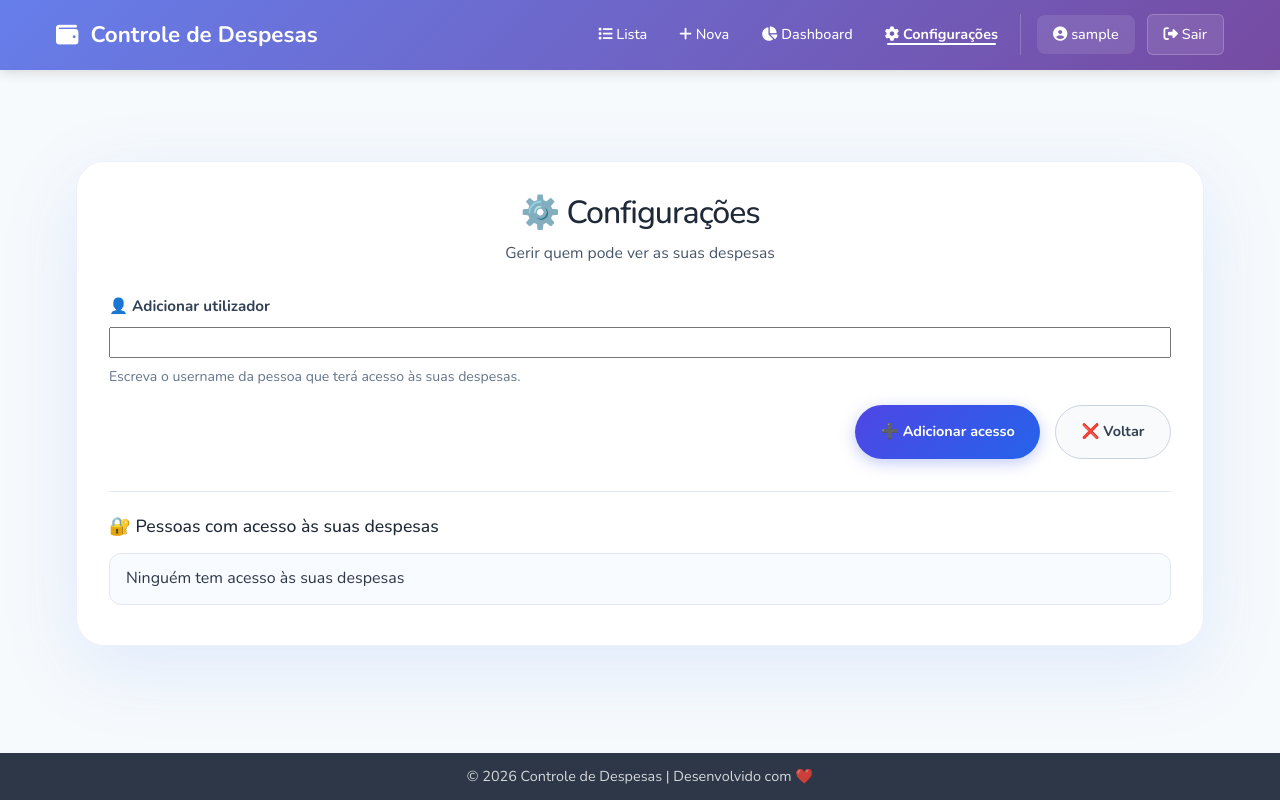
After one commit to bda79/python_despesas, a Django app: page /configuracoes/ in a window 1280 px wide. The commit adds this page. Run offline with Django 5.2, Linux system fonts and the light colour scheme; the visitor is signed in with stand-in values (Sample User, id 1); data that the repository does not hold is empty.

Commit message:
Adicionar Configurações, permite compartilhar com outro user.

```diff
--- a/despesas/expenses/forms.py
+++ b/despesas/expenses/forms.py
@@ -112,3 +112,15 @@ class RegisterForm(UserCreationForm):
             "password1",
             "password2",
         )
+
+
+class CompartilharForm(forms.Form):
+    username = forms.CharField(label="Utilizador")
+
+    def clean_username(self):
+        username = self.cleaned_data["username"]
+
+        try:
+            return User.objects.get(username=username)
+        except User.DoesNotExist:
+            raise forms.ValidationError("Utilizador não encontrado")
--- a/despesas/expenses/templates/base.html
+++ b/despesas/expenses/templates/base.html
@@ -455,6 +455,11 @@
                                    class="{% if request.resolver_match.url_name == 'dashboard' %}active{% endif %}">
                                     <i class="fas fa-chart-pie"></i> Dashboard
                                 </a>
+                                <a href="{% url 'configuracoes' %}"
+                                   title="Configurações"
+                                   class="{% if request.resolver_match.url_name == 'configuracoes' %}active{% endif %}">
+                                    <i class="fas fa-cog"></i> Configurações
+                                </a>
                             </div>
                             <div class="navbar-nav-right">
                                 <span class="navbar-user">
--- /dev/null
+++ b/despesas/expenses/templates/configuracoes.html
@@ -0,0 +1,196 @@
+{% extends "base.html" %}
+{% block title %}
+    Configurações
+{% endblock title %}
+{% block content %}
+    <style>
+.form-container {
+    width: 100%;
+    margin: 0 auto;
+    padding: 2rem 1.25rem 3rem;
+}
+
+.form-card {
+    background: rgba(255,255,255,0.98);
+    border-radius: 28px;
+    box-shadow: 0 22px 80px rgba(50, 112, 255, 0.12);
+    border: 1px solid rgba(102, 126, 234, 0.12);
+    overflow: hidden;
+    padding: 2rem;
+}
+
+.form-header {
+    margin-bottom: 1.8rem;
+    text-align: center;
+}
+
+.form-header h1 {
+    margin-bottom: 0.5rem;
+    font-size: 2rem;
+    letter-spacing: -0.03em;
+    color: #1f2937;
+}
+
+.form-header p {
+    margin: 0;
+    color: #475569;
+    font-size: 0.98rem;
+}
+
+.form-grid {
+    display: grid;
+    gap: 1.4rem;
+}
+
+.form-group {
+    display: grid;
+    gap: 0.5rem;
+}
+
+.form-group label {
+    font-weight: 700;
+    color: #334155;
+    font-size: 0.95rem;
+}
+
+.form-control {
+    width: 100%;
+    background: #f8fbff;
+    border: 1px solid #dbeafe;
+    border-radius: 16px;
+    padding: 0.95rem 1rem;
+    font-size: 0.98rem;
+}
+
+.form-control:focus {
+    outline: none;
+    border-color: #4f46e5;
+    box-shadow: 0 0 0 4px rgba(99, 102, 241, 0.12);
+    background: #ffffff;
+}
+
+.form-errors {
+    background: rgba(248, 113, 113, 0.12);
+    color: #b91c1c;
+    border-radius: 12px;
+    padding: 0.85rem 1rem;
+    font-size: 0.92rem;
+}
+
+.help-text {
+    color: #64748b;
+    font-size: 0.88rem;
+}
+
+.form-actions {
+    display: flex;
+    gap: 0.9rem;
+    justify-content: flex-end;
+    margin-top: 1rem;
+}
+
+.btn {
+    border-radius: 999px;
+    padding: 0.95rem 1.6rem;
+    font-weight: 700;
+}
+
+.btn-primary {
+    background: linear-gradient(135deg, #4f46e5 0%, #2563eb 100%);
+    color: white;
+    border: none;
+}
+
+.btn-secondary {
+    background: #f8fafc;
+    color: #334155;
+    border: 1px solid #cbd5e1;
+}
+
+.list-box {
+    margin-top: 2rem;
+    padding-top: 1.5rem;
+    border-top: 1px solid #e2e8f0;
+}
+
+.list-box h3 {
+    font-size: 1.1rem;
+    margin-bottom: 1rem;
+    color: #1f2937;
+}
+
+.shared-list {
+    list-style: none;
+    padding: 0;
+    margin: 0;
+}
+
+.shared-list li {
+    background: #f8fbff;
+    border: 1px solid #e2e8f0;
+    padding: 0.75rem 1rem;
+    border-radius: 12px;
+    margin-bottom: 0.5rem;
+    display: flex;
+    justify-content: space-between;
+    align-items: center;
+}
+
+.badge {
+    background: rgba(102, 126, 234, 0.12);
+    color: #1e40af;
+    padding: 0.3rem 0.75rem;
+    border-radius: 999px;
+    font-size: 0.85rem;
+}
+    </style>
+    <div class="fade-in">
+        <div class="form-container">
+            <div class="form-card">
+                <div class="form-header">
+                    <h1>⚙️ Configurações</h1>
+                    <p>Gerir quem pode ver as suas despesas</p>
+                </div>
+                <!-- FORM -->
+                <form method="post">
+                    {% csrf_token %}
+                    {% if form.non_field_errors %}
+                        <div class="form-errors">
+                            {% for error in form.non_field_errors %}<p>{{ error }}</p>{% endfor %}
+                        </div>
+                    {% endif %}
+                    <div class="form-grid">
+                        <div class="form-group">
+                            <label>👤 Adicionar utilizador</label>
+                            {{ form.username }}
+                            {% if form.username.errors %}
+                                <div class="form-errors">
+                                    {% for error in form.username.errors %}<p>{{ error }}</p>{% endfor %}
+                                </div>
+                            {% endif %}
+                            <div class="help-text">Escreva o username da pessoa que terá acesso às suas despesas.</div>
+                        </div>
+                    </div>
+                    <div class="form-actions">
+                        <button type="submit" class="btn btn-primary">➕ Adicionar acesso</button>
+                        <a href="{% url 'lista' %}" class="btn btn-secondary">❌ Voltar</a>
+                    </div>
+                </form>
+                <!-- LISTA -->
+                <div class="list-box">
+                    <h3>🔐 Pessoas com acesso às suas despesas</h3>
+                    <ul class="shared-list">
+                        {% for c in compartilhados %}
+                            <li>
+                                <span>{{ c.shared_user.username }}</span>
+                                <span class="badge">tem acesso</span>
+                            </li>
+                        {% empty %}
+                            <li>Ninguém tem acesso às suas despesas</li>
+                        {% endfor %}
+                    </ul>
+                </div>
+            </div>
+        </div>
+    </div>
+{% endblock content %}
--- a/despesas/expenses/templates/lista.html
+++ b/despesas/expenses/templates/lista.html
@@ -411,6 +411,7 @@
                                     <th>Categoria</th>
                                     <th class="valor-col">Valor (€)</th>
                                     <th>Descrição</th>
+                                    <th>Criado por</th>
                                     <th>Ações</th>
                                 </tr>
                             </thead>
@@ -423,6 +424,7 @@
                                         </td>
                                         <td class="valor-col">{{ d.valor|format_currency_pt }}</td>
                                         <td class="descricao-col">{{ d.descricao|truncatechars:80 }}</td>
+                                        <td>{{ d.user.username }}</td>
                                         <td>
                                             <div class="action-buttons">
                                                 <a href="{% url 'editar' d.id %}" class="btn btn-warning btn-sm">Editar</a>
--- a/despesas/expenses/urls.py
+++ b/despesas/expenses/urls.py
@@ -45,6 +45,7 @@ urlpatterns = [
     path("editar/<int:id>/", views.editar_despesa, name="editar"),
     path("apagar/<int:id>/", views.apagar_despesa, name="apagar"),
     path("dashboard/", views.dashboard, name="dashboard"),
+    path("configuracoes/", views.configuracoes, name="configuracoes"),
     # SESSION
     path("keep_alive/", views.keep_alive, name="keep_alive"),
 ]
--- a/despesas/expenses/views.py
+++ b/despesas/expenses/views.py
@@ -2,12 +2,13 @@ from django.http import JsonResponse
 from django.shortcuts import redirect, render, get_object_or_404
 from django.contrib import messages
 from django.contrib.auth import authenticate, login, logout
+from django.contrib.auth.models import User
 from django.contrib.auth.decorators import login_required
 from django.contrib.auth.forms import AuthenticationForm
-from django.db.models import Sum, FloatField
+from django.db.models import Sum, FloatField, Q
 from django.db.models.functions import Cast
-from .forms import DespesaForm, RegisterForm
-from .models import Despesa, Categoria
+from .forms import DespesaForm, RegisterForm, CompartilharForm
+from .models import Despesa, Categoria, Compartilhamento
 
 
 def login_view(request):
@@ -68,7 +69,13 @@ def register_view(request):
 
 @login_required
 def lista_despesas(request):
-    despesas = Despesa.objects.filter(user=request.user)
+
+    users_permitidos = User.objects.filter(
+        Q(id=request.user.id) | Q(shared_with__shared_user=request.user)
+    ).distinct()
+
+    despesas = Despesa.objects.filter(user__in=users_permitidos).order_by("-data")
+
     total = sum(d.valor for d in despesas)
 
     return render(request, "lista.html", {"despesas": despesas, "total": total})
@@ -146,5 +153,36 @@ def dashboard(request):
 
 
 @login_required
+def configuracoes(request):
+
+    compartilhados = Compartilhamento.objects.filter(owner=request.user)
+
+    form = CompartilharForm(request.POST or None)
+
+    if request.method == "POST":
+
+        if form.is_valid():
+
+            user = form.cleaned_data["username"]
+
+            if user == request.user:
+                messages.error(request, "Não pode partilhar consigo mesmo.")
+            else:
+                Compartilhamento.objects.get_or_create(
+                    owner=request.user, shared_user=user
+                )
+
+                messages.success(
+                    request, f"{user.username} agora pode ver as suas despesas."
+                )
+
+                return redirect("configuracoes")
+
+    return render(
+        request, "configuracoes.html", {"form": form, "compartilhados": compartilhados}
+    )
+
+
+@login_required
 def keep_alive(request):
     return JsonResponse({"status": "alive"})
```
Also changed, not shown: despesas/expenses/models.py (+18 -0 lines), despesas/expenses/migrations/0003_compartilhamento.py (added).
